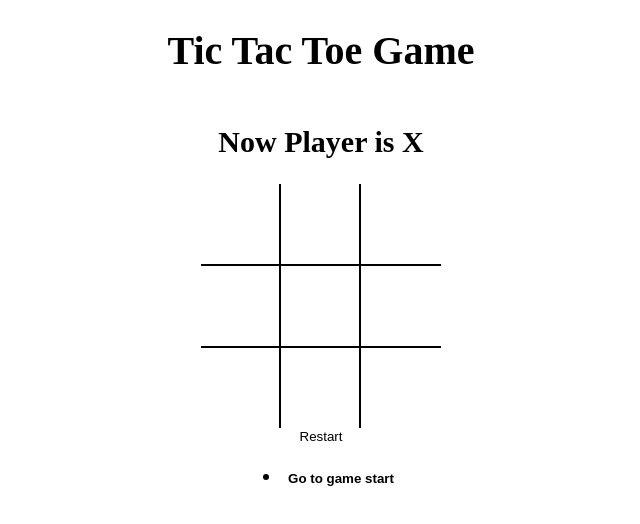
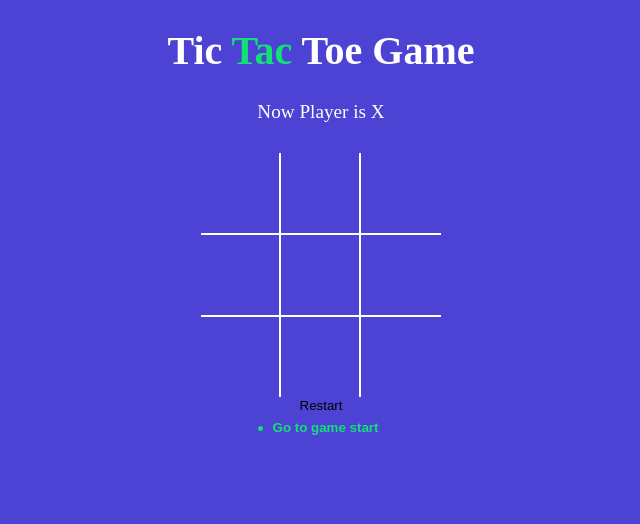
Before and after one commit to AbhishekKumar2233/Tic-Tac-Toe-Game_React, a React (Create React App) app: page / in a window 1280 px wide. Shown: the top 524 px of the page, without its empty margins (319-959 px from the left). Built offline with nearby package versions, Linux system fonts and the light colour scheme.

Commit message:
Style done

```diff
--- a/src/App.js
+++ b/src/App.js
@@ -51,7 +51,9 @@ export default function App() {
 
   return (
     <div className="app">
-      <h1>Tic Tac Toe Game</h1>
+      <h1>
+        Tic <span className="text-green">Tac</span> Toe Game
+      </h1>
       <StatusMessage winner={winner} current={current} />
       <Board
         board={current.board}
--- a/src/components/History.jsx
+++ b/src/components/History.jsx
@@ -2,15 +2,16 @@ import React from "react";
 
 export default function History({ history, moveTo, currentMove }) {
   return (
-    <>
-      <ul>
+    <div className="history-wrapper">
+      <ul className="history">
         {history.map((_, move) => {
           return (
             <li key={move}>
               <button
-                style={{
-                  fontWeight: move === currentMove ? "bold" : "normal"
-                }}
+                className={`btn-move ${move === currentMove ? "active" : ""}`}
+                // style={{
+                //   fontWeight: move === currentMove ? "bold" : "normal"
+                // }}
                 type="button"
                 onClick={() => {
                   moveTo(move);
@@ -22,6 +23,6 @@ export default function History({ history, moveTo, currentMove }) {
           );
         })}
       </ul>
-    </>
+    </div>
   );
 }
--- a/src/components/Square.jsx
+++ b/src/components/Square.jsx
@@ -6,10 +6,10 @@ function Square({ value, onClick, isWinningSquare }) {
       type="button"
       className="square"
       onClick={onClick}
-      style={{
-        color: isWinningSquare ? "green" : "black",
-        fontWeight: isWinningSquare ? "bold" : "normal"
-      }}
+      // style={{
+      //   color: isWinningSquare ? "green" : "black",
+      //   fontWeight: isWinningSquare ? "bold" : "normal"
+      // }}
     >
       {value}
     </button>
--- a/src/components/StatusMessage.jsx
+++ b/src/components/StatusMessage.jsx
@@ -4,10 +4,17 @@ export default function StatusMessage({ winner, current }) {
   const noMoveleft = current.board.every((el) => el !== null);
 
   return (
-    <h2>
-      {winner && `Winner is ${winner}`}
+    <div className="status-message">
+      {winner && (
+        <>
+          Winner is {""}
+          <span className={winner === "X" ? "text-green" : "text-orange"}>
+            {winner}
+          </span>
+        </>
+      )}
       {!winner && !noMoveleft && `Now Player is ${current.isXNext ? "X" : "O"}`}
       {!winner && noMoveleft && "X and O tied"}
-    </h2>
+    </div>
   );
 }
--- a/src/styles.scss
+++ b/src/styles.scss
@@ -1,6 +1,12 @@
+$green: #12e177;
+$orange: #ffc72a;
+$blue: #4c43d4;
+
 body {
   padding: 0;
   margin: 0;
+  background-color: $blue;
+  color: #ffffff;
 }
 
 button {
@@ -16,22 +22,85 @@ button {
 .app {
   font-size: 20px;
   display: flex;
+  font-family: Ubuntu;
   flex-direction: column;
   align-items: center;
+}
+
+.text-green{
+  color: $green;
+}
+
+.text-orange{
+  color: $orange;
+}
+
+.history-wrapper{
+  width:300px;
+  text-align: center;
+  margin-bottom: 20px;
+  .history{
+    display: inline-block;
+    padding: 0;
+    margin: 0;
+    li{
+      list-style: none;
+      text-align: left;
+      &:before{
+        content: '';
+        border-radius: 50%;
+        display: inline-block;
+        height: 5px;
+        width: 5px;
+        background-color:$green;
+        margin-right: 4px;
+        margin-bottom: 1px;
+      }
+      .btn-move{
+        color: #fff;
+        &.active{
+          font-weight: bold;
+          color:$green;
+        }
+      }
+    }
+  }
+}
+
+.status-message{
+  margin-bottom: 30px;
+  font-size:1.2rem;
+  font-weight: lighter;
+  span{
+    font-weight: normal;
+  }
+}
+
+.btn-reset{
+  font-weight: 0.8rem;
+  color:#ffffff;
+  border-radius: 15px;
+  padding: 12px 18px;
+  margin-top: 25px;
+  transition: all 0.2s;
+  background-color:$blue;
+  box-shadow: 0px 0px 0px 1px $orange;
+
+
 }
 
 .board {
   .board-row {
     display: flex;
     flex-direction: row;
-    border-bottom: 2px solid #000;
+    border-bottom: 2px solid #fff;
     &:last-child {
       border-bottom: none;
     }
     .square {
       width: 80px;
       height: 80px;
-      border-right: 2px solid #000;
+      border-right: 2px solid #fff;
       font-size: 2.5rem;
       padding: 0;
       overflow: hidden;
```
